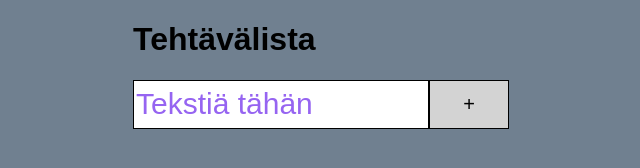
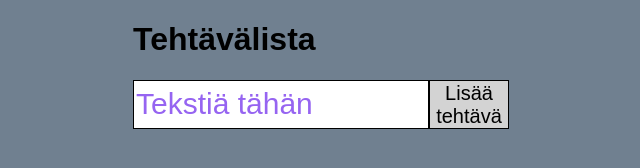
Before and after one commit to Beisori/To-do-simppeli, a plain HTML site: page index.html in a window 1280 px wide. Shown: the whole page, without its empty margins (347-987 px from the left). Drawn offline with Linux system fonts and the light colour scheme.

Commit message:
Muuta nappi

```diff
--- a/index.html
+++ b/index.html
@@ -13,7 +13,8 @@
 
     <h1>Tehtävälista</h1>
     <div class="container">
-        <input id="tekstiKentta" placeholder="Tekstiä tähän" type="text"><button id="lisaaTehtava">+</button>
+        <input id="tekstiKentta" placeholder="Tekstiä tähän" type="text"><button id="lisaaTehtava">Lisää
+            tehtävä</button>
         <div class="to-dos" id="tehtavaKentta">
         </div>
     </div>
```
